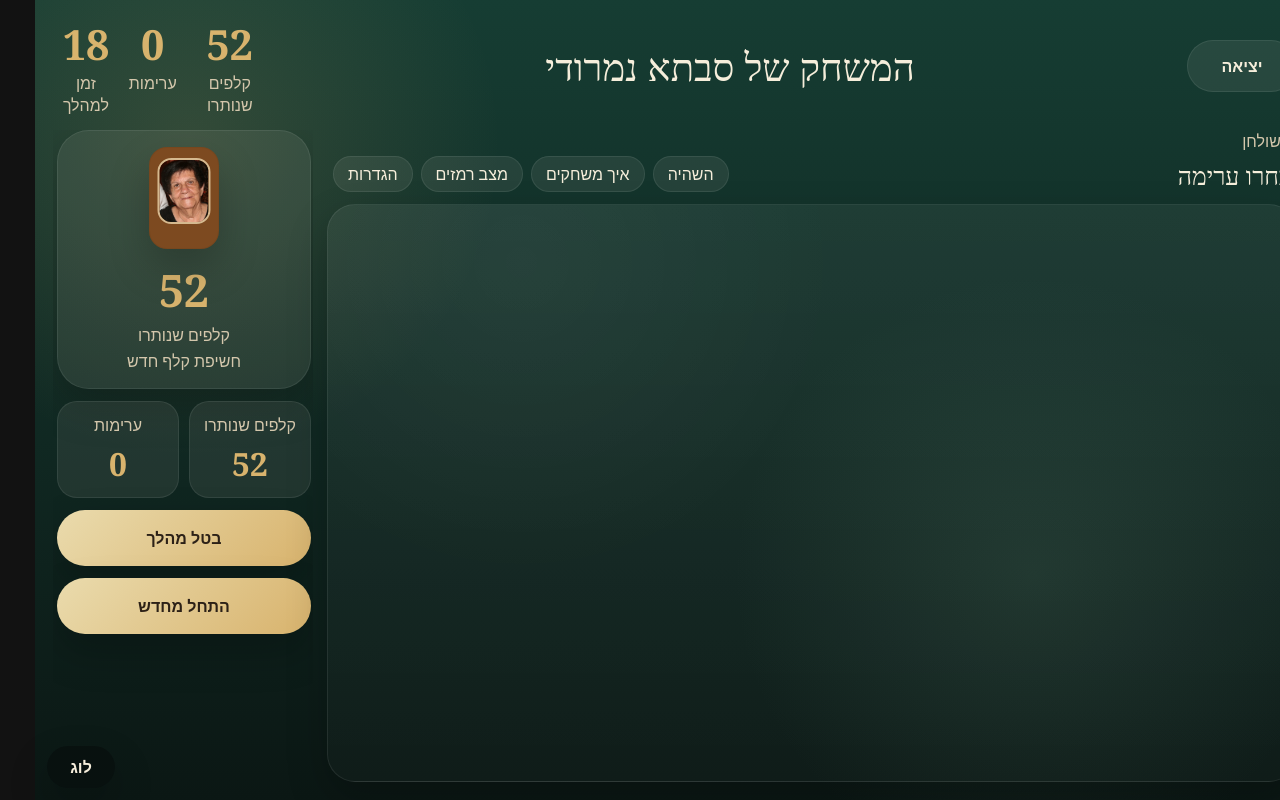
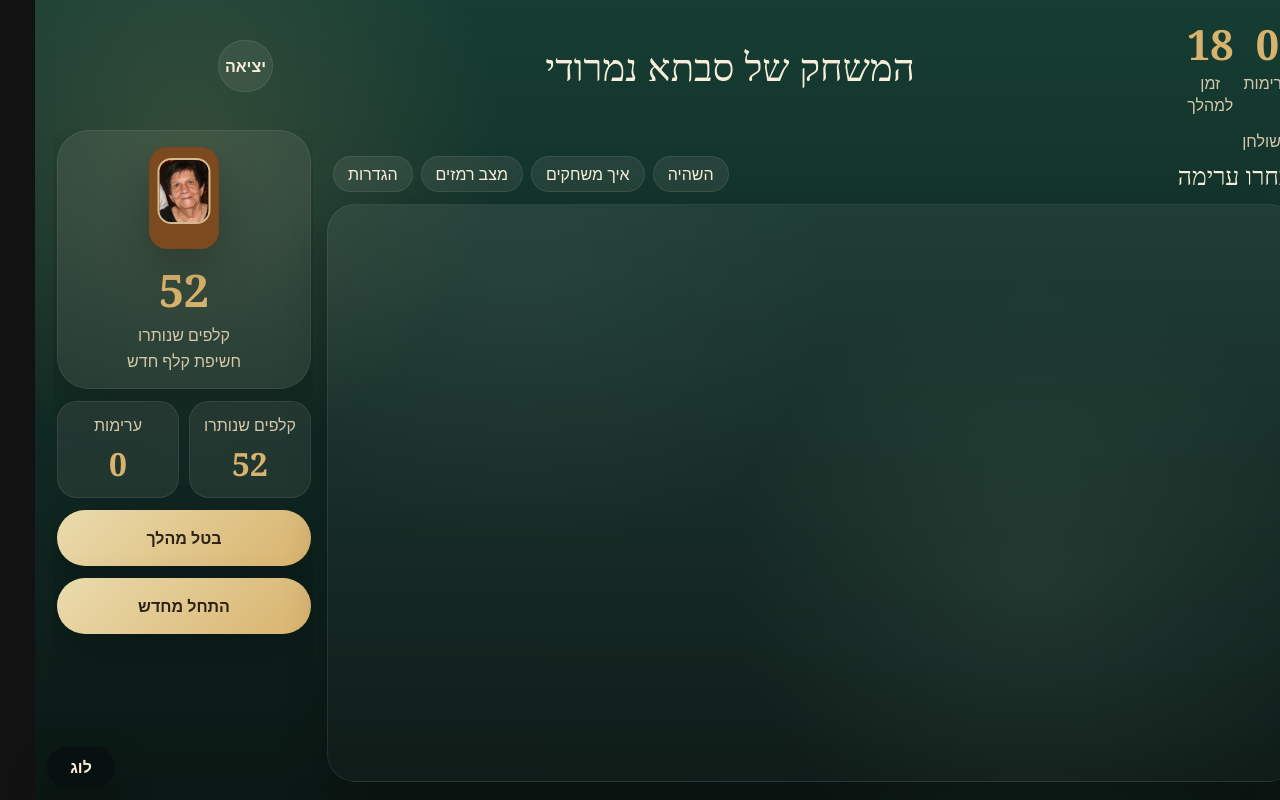
Before and after one commit to jilaboon/metushelach, a React (Vite) app: page / in a window 1280 px wide. Both pictures are taken after a click on the button "משחק חדש". Built offline with nearby package versions, Linux system fonts and the light colour scheme.

Commit message:
Reposition header stats and warn on low time

```diff
--- a/src/web/App.tsx
+++ b/src/web/App.tsx
@@ -299,12 +299,6 @@ function Game({ model }: { model: ReturnType<typeof useAppModel> }) {
   return (
     <section className="screen screen-game">
       <header className="game-topbar">
-        <button className="escape-button" onClick={() => model.setScreen("home")} type="button">
-          {he.exitGame}
-        </button>
-        <div className="header-center">
-          <h1>{he.appName}</h1>
-        </div>
         <div className="topbar-stats">
           <div className="metric compact">
             <strong>{game.deck.length}</strong>
@@ -314,11 +308,17 @@ function Game({ model }: { model: ReturnType<typeof useAppModel> }) {
             <strong>{game.piles.length}</strong>
             <span>{he.pilesLeft}</span>
           </div>
-          <div className="metric compact timer">
+          <div className={`metric compact timer ${timeLeft !== null && timeLeft <= 5 ? "danger" : ""}`}>
             <strong>{timeLeft ?? "—"}</strong>
             <span>{he.timerLabel}</span>
           </div>
         </div>
+        <div className="header-center">
+          <h1>{he.appName}</h1>
+        </div>
+        <button className="escape-button" onClick={() => model.setScreen("home")} type="button">
+          {he.exitGame}
+        </button>
       </header>
 
       <div className="landscape-shell">
--- a/src/web/styles.css
+++ b/src/web/styles.css
@@ -140,7 +140,7 @@ body {
 }
 .topbar-stats {
   display: flex;
-  justify-content: flex-start;
+  justify-content: flex-end;
   gap: 10px;
 }
 .metric { text-align: center; }
@@ -152,6 +152,10 @@ body {
 .metric.timer strong {
   min-width: 2ch;
 }
+.metric.timer.danger strong,
+.metric.timer.danger span {
+  color: #ff6b6b;
+}
 
 .escape-button {
   min-height: 52px;
@@ -161,6 +165,7 @@ body {
   color: var(--text);
   font: inherit;
   font-weight: 700;
+  justify-self: start;
 }
 
 .landscape-shell {
```
